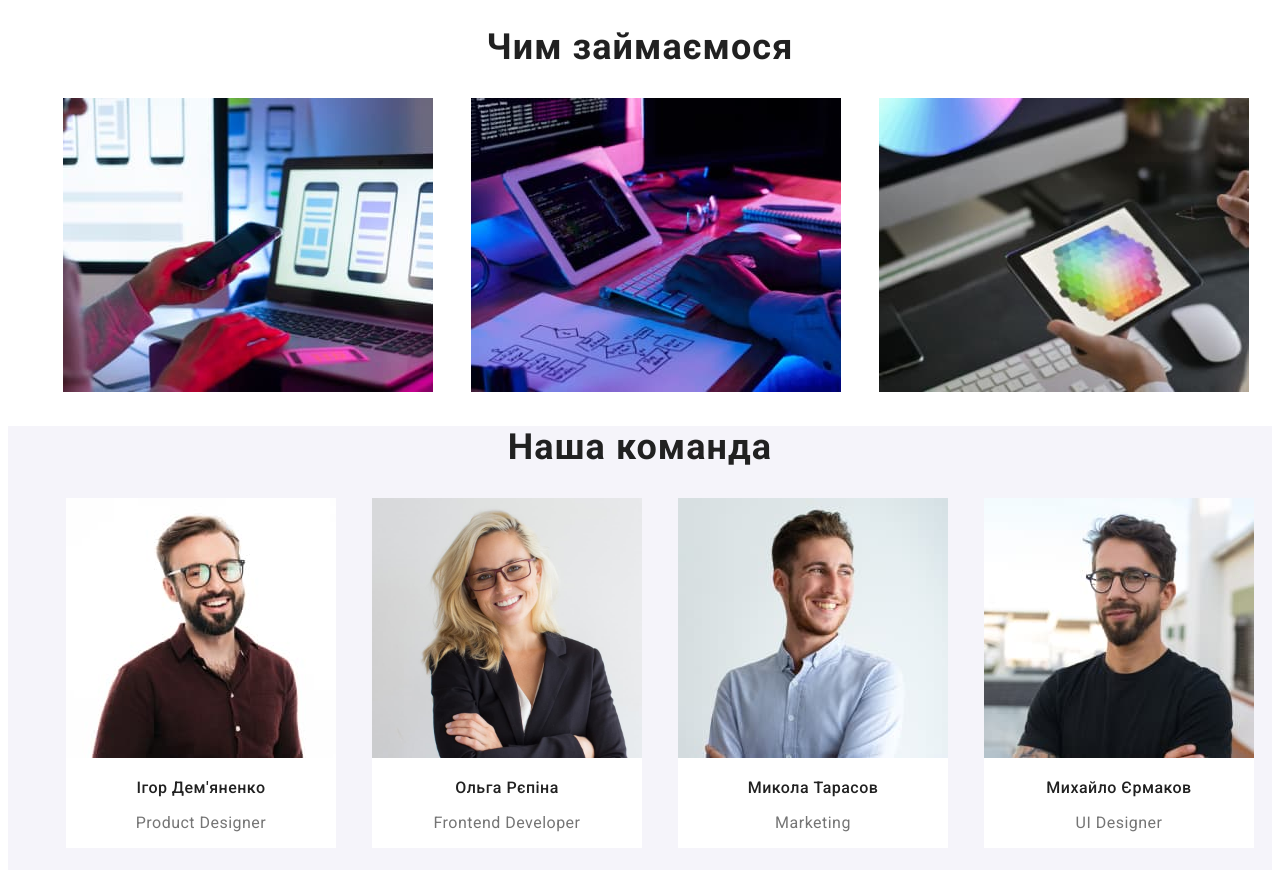
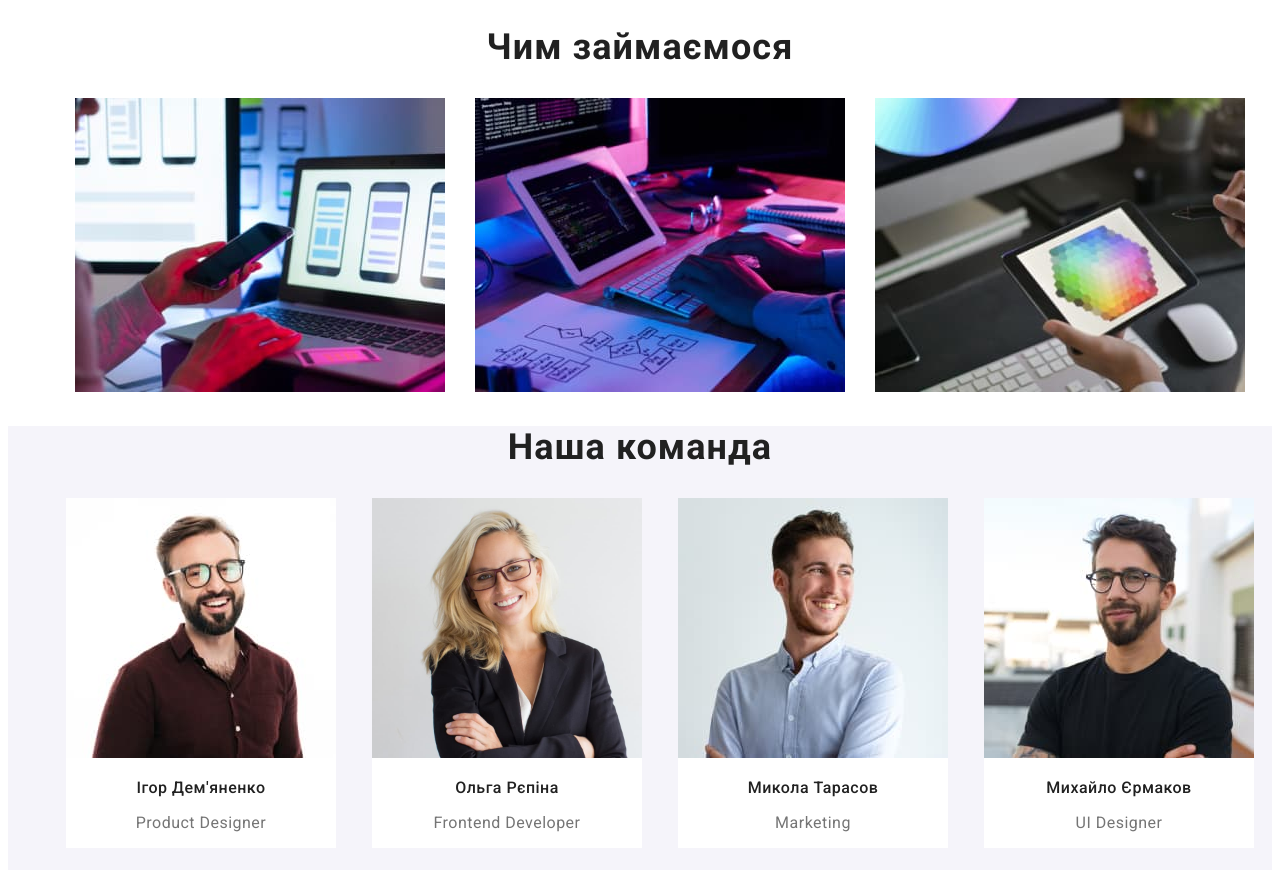
Before and after one commit to RomanBratus/goit-markup-hw-02, a plain HTML site: page index.html in a window 1280 px wide. Shown: the part 838-1708 px from the top of the page. Drawn offline with Linux system fonts and the light colour scheme.

Commit message:
add coments in css

```diff
--- a/css/styles.css
+++ b/css/styles.css
@@ -1,4 +1,4 @@
-/* COLORS */
+/* ---------------------------------- COLORS --------------------------------- */
 :root{
     --primery-text-color: #212121;
     --additional-text-color: #FFFFFF;
@@ -10,7 +10,7 @@
     --background-color-special: #F5F4FA;
 }
 
-/* ----- body+head+footer (тіло+шапка+підвал) ----- */
+/* ------------- body+logo+head+footer (тіло+логотип+шапка+підвал) ----------- */
 /* ----- body (тіло) -----*/
 body {
     background-color: #FFFFFF;
@@ -27,7 +27,7 @@ body {
     display: flex;
 }
 
-/* LOGO */
+/* ---------------------------------- LOGO ----------------------------------- */
 /* "web" and "studio" style logo (in header and footer) */
 .webstudio {
     font-family: 'Raleway';
@@ -53,17 +53,15 @@ body {
     color: var(--additional-text-color);
 }
 
-/*  HEADER (шапка сайта)  */
+/* --------------------------- HEADER (шапка сайта) -------------------------- */
+/* global header links option (налаштування для посилать) */
 .link-h {
     text-decoration: none;
     list-style: none;
     display: flex;
 }
 
-.navigation{
-    display: inline-flex;
-}
-
+/* header navigation options (налаштування шапки) */
 .header {
     font-weight: 500;
     font-size: 14px;
@@ -71,22 +69,29 @@ body {
     display: flex;
 }
 
+/* header navigation section options (налаштування секції навігації) */
+.navigation{
+    display: inline-flex;
+}
+
+/* header navigation list options (налаштування списку навігації) */
 .header-nav {
     cursor: pointer;
     color: var(--additional-text-color);
 }
 
+/* header navigation link options (налаштування рядків списку навігації) */
 .header-nav-li {
     color: var(--primery-text-color);
     padding-right: 50px;
     margin-top: 12px;
 }
-
 .header-nav-li:hover,
 .header-nav-li:focus{
     color: var(--text-hover-color);
 }
 
+/* header contacts options (налаштування контактів в шапці) */
 .header-contacts {
     font-size: 14px;
     cursor: pointer;
@@ -94,7 +99,6 @@ body {
     color: var(--paragraph-tex-color);
     margin-top: 12px;
 }
-
 .header-contacts:focus,
 .header-contacts:hover{
     color: var(--text-hover-color);
@@ -102,7 +106,7 @@ body {
 
 
 
-/* ----- FOOTER section (підвал сайту) -----*/
+/* ----------------------- FOOTER section (підвал сайту) ----------------------*/
 
 .link-f {
     text-decoration: none;
@@ -149,8 +153,8 @@ body {
 
 
 
-/* -------------- main index.html (основний контент index.html) --------------  */
-/* ------ HERO section (герой) ------*/
+/* -------------- main index.html (основний контент index.html) -------------- */
+/* --------------------------- HERO section (герой) ---------------------------*/
 .hero {
     background-color: var(--background-color-additional);
     box-sizing: border-box;
@@ -184,10 +188,9 @@ body {
     display: flex;
 }
 
-/* .our-features-li {
-    color: var();
-} */
+/* .our-features-li {} */
 
+/* title options (налаштування назви) */
 .our-features-title {
     font-weight: 700;
     font-size: 14px;
@@ -195,6 +198,7 @@ body {
     letter-spacing: 0.03em;
     text-transform: uppercase;
 }
+/* paragraph options (налаштування параграфу) */
 .our-features-p {
     color: var(--paragraph-tex-color);
     font-weight: 400;
@@ -202,6 +206,8 @@ body {
     line-height: 24px;
     letter-spacing: 0.03em;
 }
+
+/* ------------------------ section 3 (чим займаємось) ----------------------- */
 
 /* title in section 3 and 4  */
 .section-title{
@@ -212,26 +218,16 @@ body {
     text-align: center;
     letter-spacing: 0.03em;
 }
-
-
-
-.sec3-list{
-    width: 480px;
-    margin: 0 auto;
-    padding: 0 15px;
+/*  налаштування списку (list options) */
+.sec3-ul{
+    display: flex;
+    flex-direction: row;
+    justify-content: center;
+    align-content: space-between;
+    gap: 30px;
 }
 
-/*  ----- what-do-we-do (чим ми займаємось) ----- */
-/* .what-do-we-do {
-    color: var(--primery-text-color)
-}  */
-
-/* .what-do-we-do-title {
-    color: var(--primery-text-color);
-} */
-/* .what-do-we-do-li {} */
-
-/* ----- our team (ot) (наша команда) section ----- */
+/* ------------------- our team (ot) (наша команда) section ------------------ */
 .our-team {
     background-color: var(--background-color-special);
     height: 648px;
@@ -265,8 +261,10 @@ body {
     letter-spacing: 0.03em;
 }
 
+/* ---------------------------------PAGE 2------------------------------------ */
+/* ---------- main potfolio.html (основний контент portfolio.html) ----------  */
 
-/* -------------- main potfolio.html (основний контент portfolio.html) --------------  */
+/* button list options (налаштування списка кнопок) */
 .p-btnlist{
     list-style: none;
     display: flex;
@@ -276,7 +274,7 @@ body {
 }
 
 /* .p-btn {} */
-
+/* button options (налаштування кнопки) */
 .portfolio-btn {
     margin-left: 10px;
     border-style: none;
@@ -302,7 +300,7 @@ body {
 
 
 
-/* ------ portfolio list ------- */
+/* ----------------------------- portfolio list ------------------------------ */
 .p-list {
     list-style: none;
     display: flex;
--- a/index.html
+++ b/index.html
@@ -96,8 +96,8 @@
       <!--  Чим займаємося -->
       <section class="what-do-we-do">
         <h2 class="section-title">Чим займаємося</h2>
-        <ul class="flex-list">
-          <li class="what-do-we-do-li sec3-list">
+        <ul class="flex-list sec3-ul">
+          <li class="sec3-list">
             <img
               src="images/img-1.jpeg"
               alt="програміст працює за робочим столом"
@@ -105,7 +105,7 @@
               height="294"
             />
           </li>
-          <li class="what-do-we-do-li sec3-list">
+          <li class="sec3-list">
             <img
               src="images/img-2.jpeg"
               alt="програміст створює дизайн для мобільних додатків"
@@ -113,7 +113,7 @@
               height="294"
             />
           </li>
-          <li class="what-do-we-do-li sec3-list">
+          <li class="sec3-list">
             <img
               src="images/img-3.jpeg"
               alt="креативний веб дизайнер"
```
